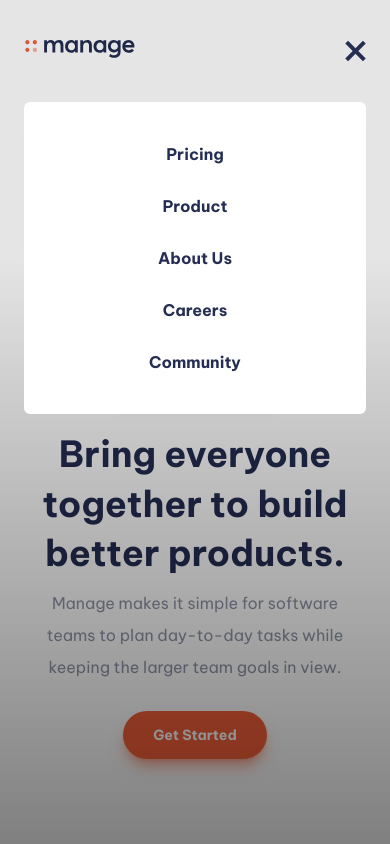
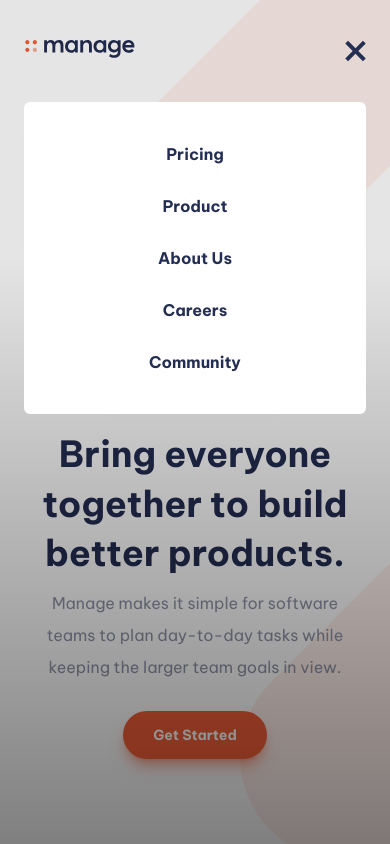
Before and after one commit to lucasweidas/manage-landing-page, a Next.js app: page / in a window 390 px wide. Both pictures are taken after a click on the button 353 px from the left and 49 px from the top of the page. Shown: the top 844 px of the page. Built offline with nearby package versions, Linux system fonts and the light colour scheme.

Commit message:
add background pattern - mobile version

```diff
--- a/app/layout.tsx
+++ b/app/layout.tsx
@@ -19,7 +19,9 @@ export default function RootLayout({ children }: { children: React.ReactNode })
       <head>
         <link rel="icon" type="image/png" sizes="32x32" href="/images/favicon-32x32.png" />
       </head>
-      <body className={`${beVietnamPro.variable} font-sans`}>{children}</body>
+      <body className={`${beVietnamPro.variable} font-sans`}>
+        <div className="overflow-hidden">{children}</div>
+      </body>
     </html>
   );
 }
--- a/components/header.tsx
+++ b/components/header.tsx
@@ -5,9 +5,11 @@ import { Device, useDevice } from './device';
 export function Header() {
   return (
     <header>
-      <Device>
-        <Nav />
-      </Device>
+      <div className="mx-auto">
+        <Device>
+          <Nav />
+        </Device>
+      </div>
     </header>
   );
 }
@@ -43,7 +45,7 @@ function Nav() {
         )}
       </div>
       {(isOpen || device === 'desktop') && (
-        <div className="fixed bg-overlay w-full top-0 left-0 min-h-screen px-6 pt-10 gap-10 flex flex-col" onClick={handleOverlayClick}>
+        <div className="fixed bg-overlay w-full top-0 left-0 min-h-screen px-6 pt-10 gap-10 flex flex-col z-50" onClick={handleOverlayClick}>
           {device === 'mobile' && (
             <button className="text-blue-900 self-end" aria-label="Close navigation menu" onClick={toggleNav}>
               <svg className="w-5.1 h-5.5" aria-hidden="true">
--- a/components/main.tsx
+++ b/components/main.tsx
@@ -4,7 +4,15 @@ import { Carousel } from './carousel';
 export function Main() {
   return (
     <main>
-      <section>
+      <section className="relative">
+        <Image
+          src="/images/bg-tablet-pattern.svg"
+          alt=""
+          width={814}
+          height={814}
+          className="absolute -z-10 -right-14 -top-36 pointer-events-none w-full min-w-[24rem] max-w-lg"
+          aria-hidden="true"
+        />
         <div className="px-4">
           <Image src="/images/illustration-intro.svg" alt="" width={580} height={525} priority aria-hidden="true" />
         </div>
@@ -21,7 +29,15 @@ export function Main() {
           </a>
         </div>
       </section>
-      <section className="mt-24">
+      <section className="mt-24 relative">
+        <Image
+          src="/images/bg-tablet-pattern.svg"
+          alt=""
+          width={814}
+          height={814}
+          className="absolute -z-10 -right-60 -top-96 pointer-events-none w-full min-w-[24rem] max-w-lg"
+          aria-hidden="true"
+        />
         <div className="px-8 text-center">
           <h2 className="text-blue-900 font-bold text-3xl">What’s different about Manage?</h2>
           <p className="text-sm text-gray-400 mt-6 leading-loose">
--- a/tailwind.config.js
+++ b/tailwind.config.js
@@ -24,7 +24,7 @@ module.exports = {
       },
       backgroundImage: {
         overlay: 'linear-gradient(to bottom, hsla(0, 0%, 0%, 0.1) 30%, hsla(0, 0%, 0%, 0.5))',
-        'simplify-sm': 'url(/images/bg-simplify-section-mobile.svg)',
+        'simplify-sm': 'url("/images/bg-simplify-section-mobile.svg")',
       },
       backgroundPosition: {
         'left-center': 'left center',
```
